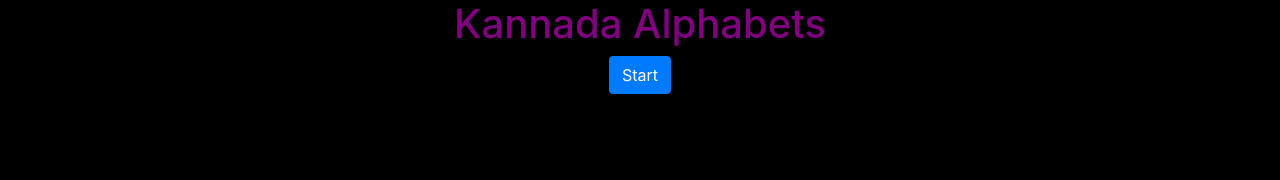
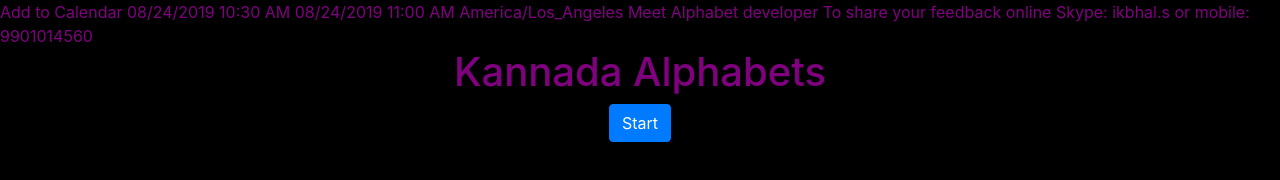
Before and after one commit to ikbhal/alphabet, a plain HTML site: page kannada_barakhadi_quiz.html in a window 1280 px wide. Drawn offline with nearby package versions, Linux system fonts and the light colour scheme.

Commit message:
Added add_to_calendar button, but doamin is 7thsky.in it work on there

```diff
--- a/kannada_barakhadi_quiz.html
+++ b/kannada_barakhadi_quiz.html
@@ -7,6 +7,9 @@
   <script src="https://ajax.googleapis.com/ajax/libs/jquery/3.4.1/jquery.min.js"></script>
   <script src="https://cdnjs.cloudflare.com/ajax/libs/popper.js/1.14.7/umd/popper.min.js"></script>
   <script src="https://maxcdn.bootstrapcdn.com/bootstrap/4.3.1/js/bootstrap.min.js"></script>
+  <!-- AddEvent script -->
+<script type="text/javascript" src="https://addevent.com/libs/atc/1.6.1/atc.min.js" async defer></script>
+
 
 <script>
 class Test {
@@ -162,7 +165,7 @@ $(document).ready(function(){
         var diacriticButton = $('<button/>', {
             text: value[1],
             id: 'btn_diacritic_'+index,
-            class:"btn .btn-default",
+            class:"btn btn-primary",
             click: function (e) {
                  var ch = $(e.target).text();
                  console.log("clicked button ch:" + ch);
@@ -284,6 +287,19 @@ $(document).ready(function(){
 </head>
 <body>
 
+<div id="NavigationContainer">
+    <!-- Button code -->
+
+  <div title="Add to Calendar" class="addeventatc">
+    Add to Calendar
+    <span class="start">08/24/2019 10:30 AM</span>
+    <span class="end">08/24/2019 11:00 AM</span>
+    <span class="timezone">America/Los_Angeles</span>
+    <span class="title">Meet Alphabet developer</span>
+    <span class="description">To share your feedback</span>
+    <span class="location">online Skype: ikbhal.s or mobile: 9901014560 </span>
+  </div>
+</div>
 <div id="landingPageContainer">
     <h1 id="main-heading">Kannada Alphabets</h1>
     <button class="btn btn-primary" id="startButton">Start</button>
```
